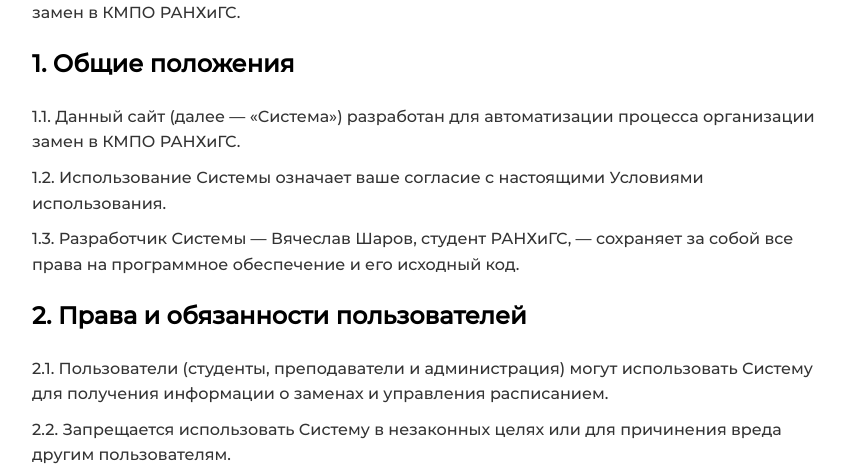
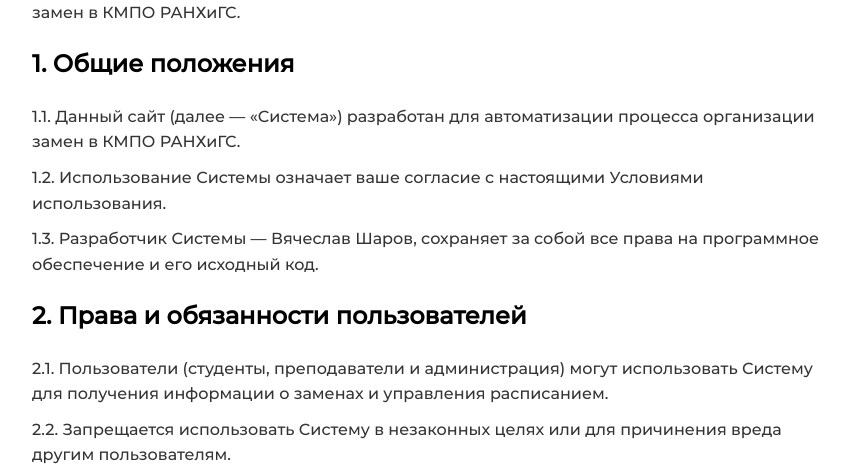
Before and after one commit to re-dream-it/college-replacement-system, a PHP site: page /replace_delete/terms in a window 1280 px wide. Shown: the part 234-707 px from the top of the page, without its empty margins (92-941 px from the left). Run offline with PHP 8.4, Linux system fonts and the light colour scheme; data that the repository does not hold is empty; a stand-in replaces the project's code that opens the database connection; some libraries are stand-ins or nearby versions.

Commit message:
Удаление лишних слов в условиях пользования

```diff
--- a/kmpo_web/terms.php
+++ b/kmpo_web/terms.php
@@ -11,7 +11,7 @@
             <h1 class="left-align">1. Общие положения</h1>
             <p>1.1. Данный сайт (далее — «Система») разработан для автоматизации процесса организации замен в КМПО РАНХиГС.</p>
             <p>1.2. Использование Системы означает ваше согласие с настоящими Условиями использования.</p>
-            <p>1.3. Разработчик Системы — Вячеслав Шаров, студент РАНХиГС, — сохраняет за собой все права на программное обеспечение и его исходный код.</p>
+            <p>1.3. Разработчик Системы — Вячеслав Шаров, сохраняет за собой все права на программное обеспечение и его исходный код.</p>
 
             <h1 class="left-align">2. Права и обязанности пользователей</h1>
             <p>2.1. Пользователи (студенты, преподаватели и администрация) могут использовать Систему для получения информации о заменах и управления расписанием.</p>
```
